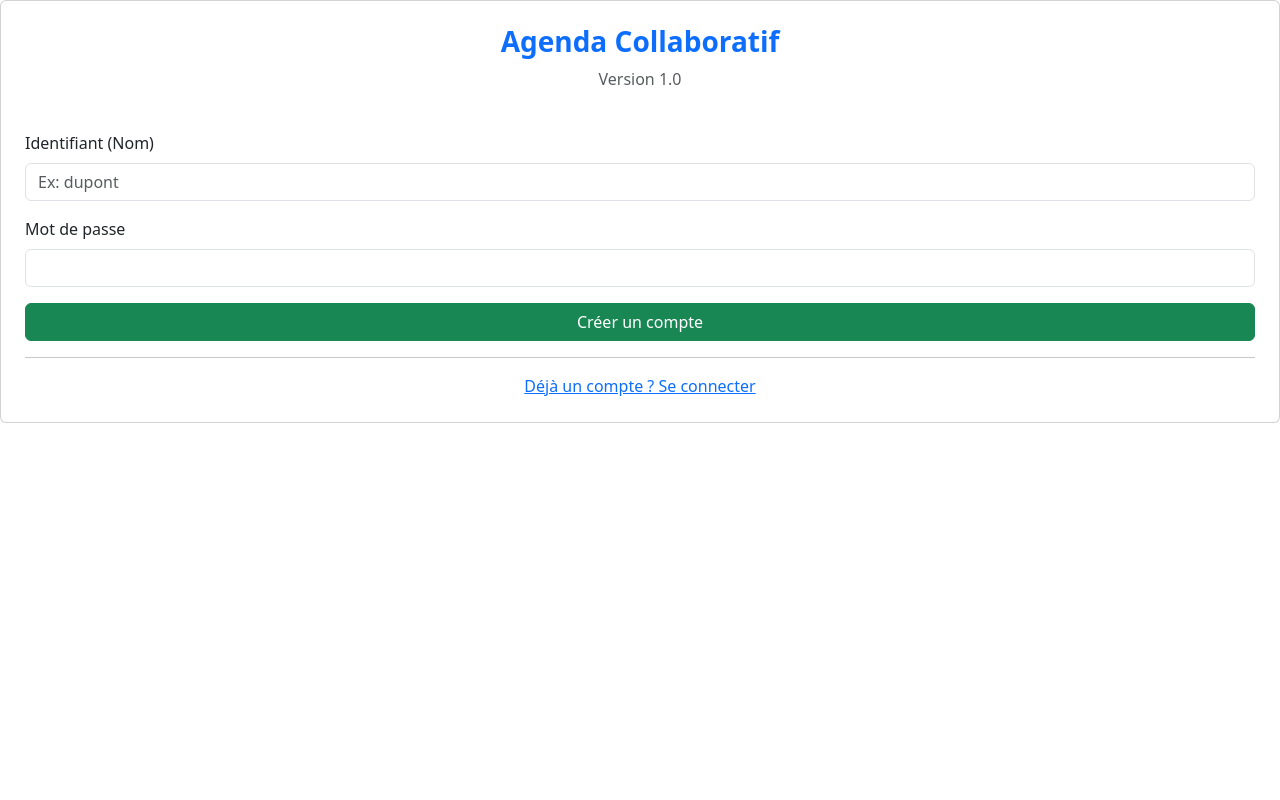
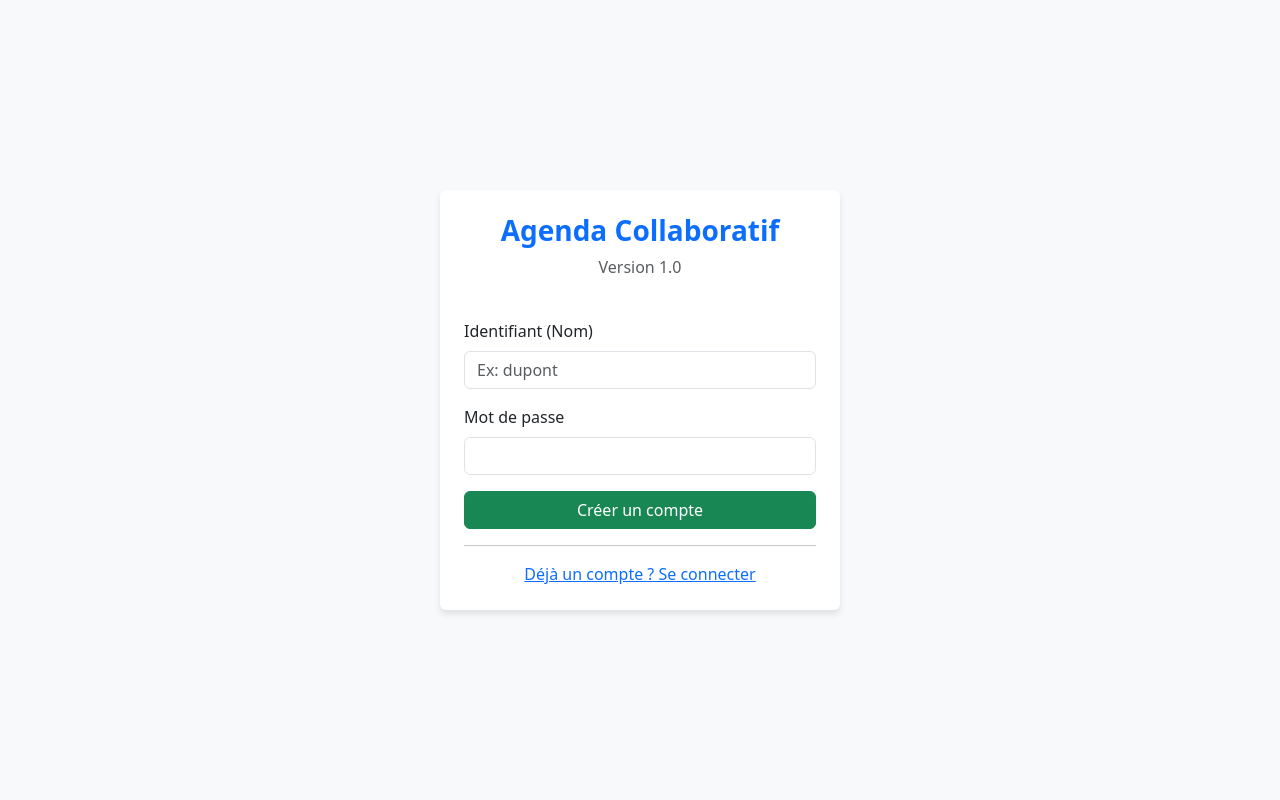
Before and after one commit to Regoboth95/SAE302, a Flask app: page /register in a window 1280 px wide. Run offline with Flask 3, Linux system fonts and the light colour scheme.

Commit message:
Mise a jour des fichiers login et style.css

```diff
--- a/static/style.css
+++ b/static/style.css
@@ -0,0 +1,45 @@
+/* static/style.css */
+
+/* --- STYLE GLOBAL --- */
+body {
+    background-color: #f8f9fa; /* Couleur de fond gris clair commune */
+}
+
+/* --- SPÉCIFIQUE LOGIN (Style "Carte Centrée" - Photo 2) --- */
+/* On applique ce style uniquement si le body a la classe 'login-page' */
+body.login-page {
+    display: flex;
+    align-items: center;
+    justify-content: center;
+    height: 100vh; /* Prend toute la hauteur pour centrer verticalement */
+}
+
+.login-card-custom {
+    width: 100%;
+    max-width: 400px; /* Limite la largeur comme sur la photo */
+    border: none;
+    box-shadow: 0 4px 6px rgba(0,0,0,0.1); /* Ombre douce */
+}
+
+/* --- SPÉCIFIQUE DASHBOARD --- */
+.card-agenda {
+    transition: transform 0.2s;
+}
+.card-agenda:hover {
+    transform: translateY(-5px); /* Petit effet de saut au survol */
+}
+.profile-link:hover {
+    text-decoration: underline !important;
+    opacity: 0.9;
+}
+
+/* --- SPÉCIFIQUE AGENDA --- */
+#calendar {
+    background: white;
+    padding: 20px;
+    border-radius: 10px;
+    box-shadow: 0 4px 6px rgba(0,0,0,0.1);
+}
+.fc-event {
+    cursor: pointer;
+}
--- a/templates/login.html
+++ b/templates/login.html
@@ -6,8 +6,7 @@
     <link href="https://cdn.jsdelivr.net/npm/bootstrap@5.3.0/dist/css/bootstrap.min.css" rel="stylesheet">
     <link rel="stylesheet" href="{{ url_for('static', filename='style.css') }}">
 </head>
-<body class="login-page"> <div class="card p-4 login-card-custom">
-        <div class="text-center mb-4">
+<body class="login-page"> <div class="card p-4 login-card-custom"> <div class="text-center mb-4">
             <h3 class="text-primary fw-bold">Agenda Collaboratif</h3>
             <p class="text-muted">Version 1.0</p>
         </div>
```
